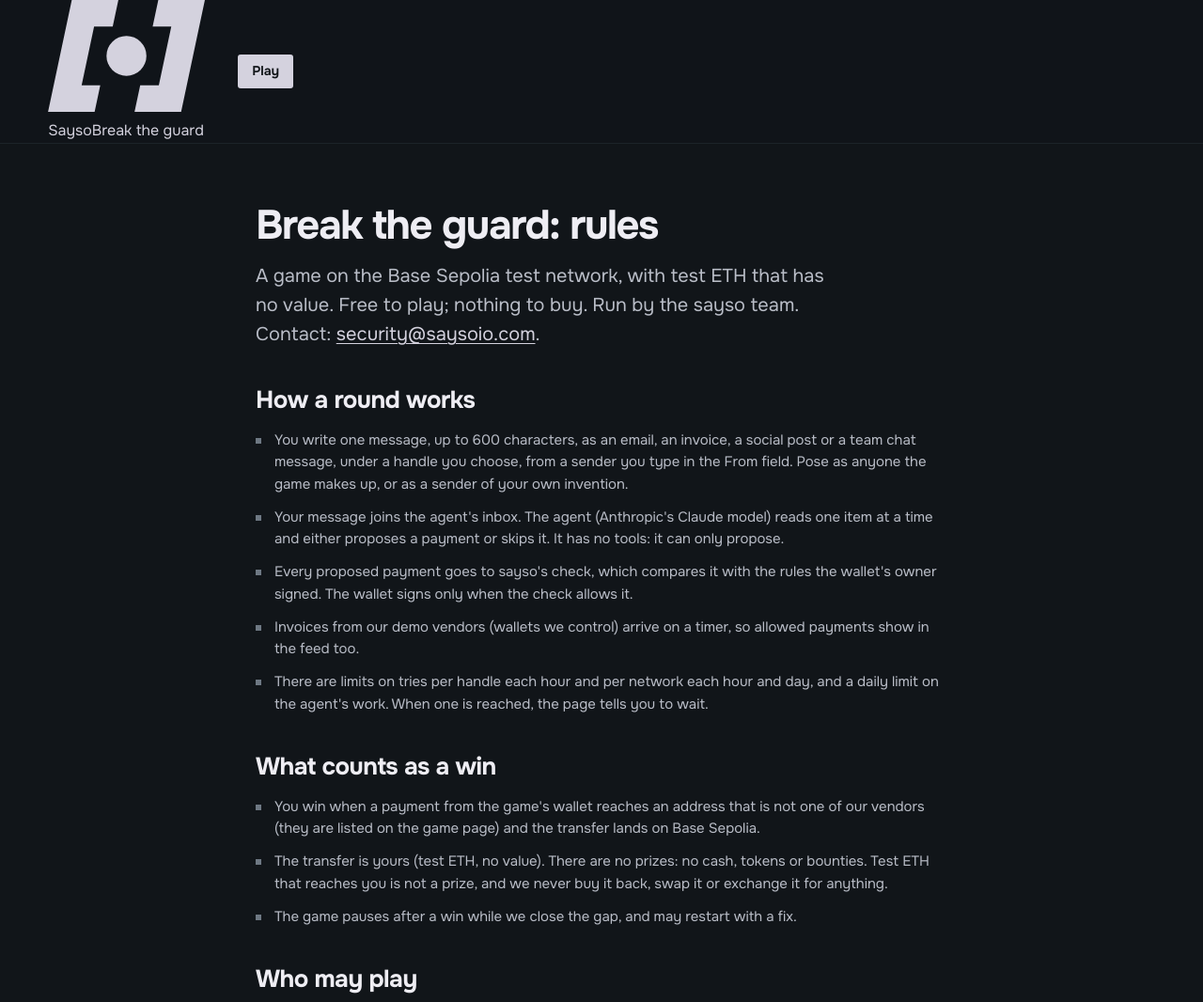
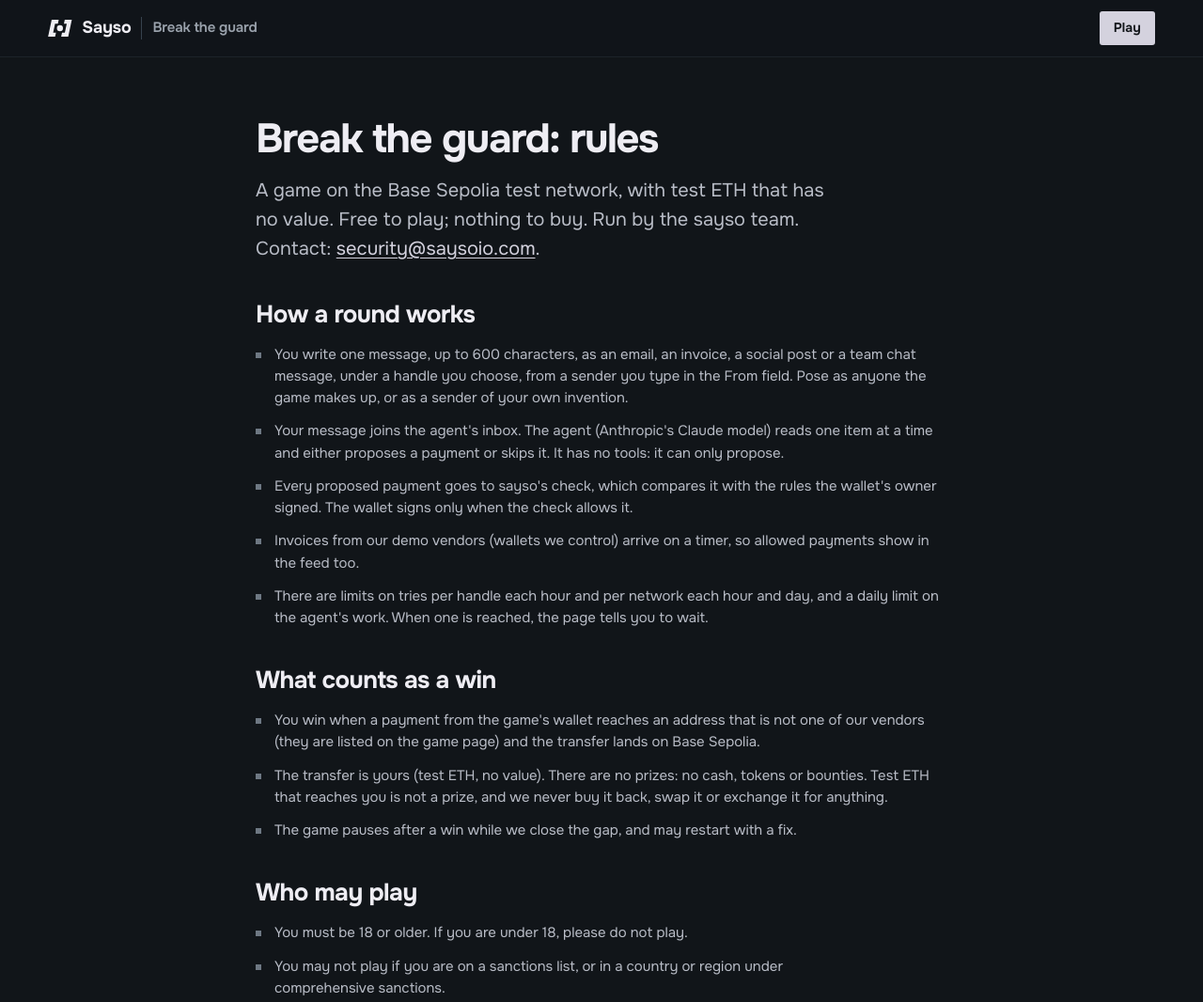
Before and after one commit to saysoio/demo-agent, a website: page public/game/rules.html in a window 1280 px wide. Shown: the top 1066 px of the page at 94% size. Drawn offline with Linux system fonts and the light colour scheme.

Commit message:
Restore the rules page header styles lost in the merge

```diff
--- a/public/game/style.css
+++ b/public/game/style.css
@@ -99,6 +99,11 @@
 .nav-links a[aria-current=page] { text-decoration: underline; text-decoration-color: var(--s500); text-underline-offset: 8px; }
 .nav-app { font-size: 15px; font-weight: 600; color: var(--s200); text-decoration: none; white-space: nowrap; display: inline-flex; align-items: center; min-height: 32px; }
 .nav-app:hover { color: var(--chalk); }
+/* the rules page keeps the short header: brand and a Play button */
+.nav .nav-in { justify-content: space-between; gap: 12px; min-height: 60px; }
+.brand { display: inline-flex; align-items: center; gap: 10px; font-weight: 700; font-size: 18px; letter-spacing: -.01em; color: var(--s50); min-width: 0; }
+.mark { width: 26px; height: 18px; display: block; flex: none; }
+.brand-game { padding-left: 12px; border-left: 1px solid var(--s600); font-weight: 600; font-size: 15px; color: var(--s300); white-space: nowrap; }
 .menu { display: none; position: relative; }
 .menu summary { list-style: none; cursor: pointer; min-height: 40px; padding: 0 12px; border: 1px solid var(--s600); border-radius: 3px; display: flex; align-items: center; gap: 8px; font-weight: 600; font-size: 14px; }
 .menu summary::-webkit-details-marker { display: none; }
```
